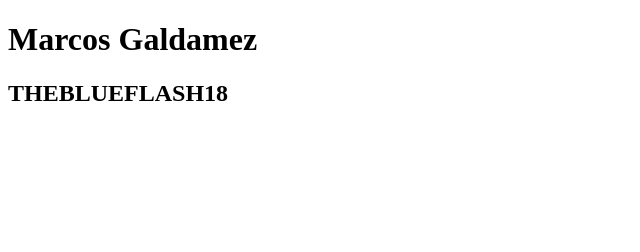
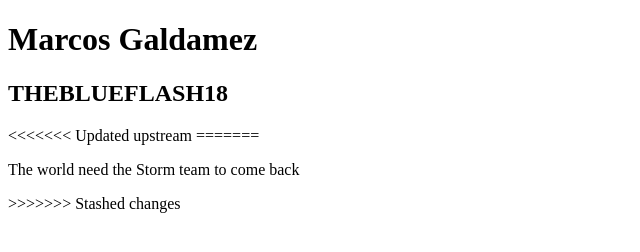
Before and after one commit to THEBLUEFLASH18/Intercorolations, a plain HTML site: page index.html in a window 1280 px wide. Shown: the whole page, without its empty margins (0-640 px from the left). Drawn offline with Linux system fonts and the light colour scheme.

Commit message:
Update index.html
Seems insightful for the storyline

```diff
--- a/index.html
+++ b/index.html
@@ -9,5 +9,10 @@
 <body>
     <h1>Marcos Galdamez</h1>
     <h2>THEBLUEFLASH18</h2>
+<<<<<<< Updated upstream
+=======
+    <p>The world need the Storm team to come back</p>
+    </div>
+>>>>>>> Stashed changes
 </body>
 </html>
```
